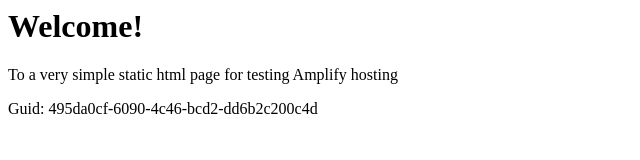
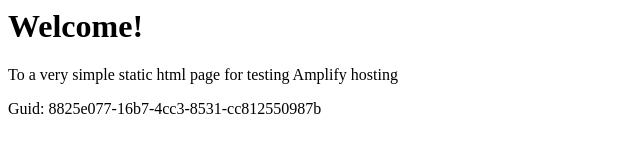
Before and after one commit to aws-aemilia-fra/Github-PR-Commit-Integration-Test-DoNotTouch-GitHubWebhookPushCanaryTest-v1-preprod-eu-central-1, a website: page src/index.html in a window 1280 px wide. Shown: the full height of the page, 0-640 px from the left. Drawn offline with Linux system fonts and the light colour scheme.

Commit message:
commit from integ tests

```diff
--- a/src/index.html
+++ b/src/index.html
@@ -12,6 +12,6 @@
 <body>
     <h1>Welcome!</h1>
     <p>To a very simple static html page for testing Amplify hosting</p>
-    <p>Guid: 495da0cf-6090-4c46-bcd2-dd6b2c200c4d</p></body>
+    <p>Guid: 8825e077-16b7-4cc3-8531-cc812550987b</p></body>
 
 </html>
```
